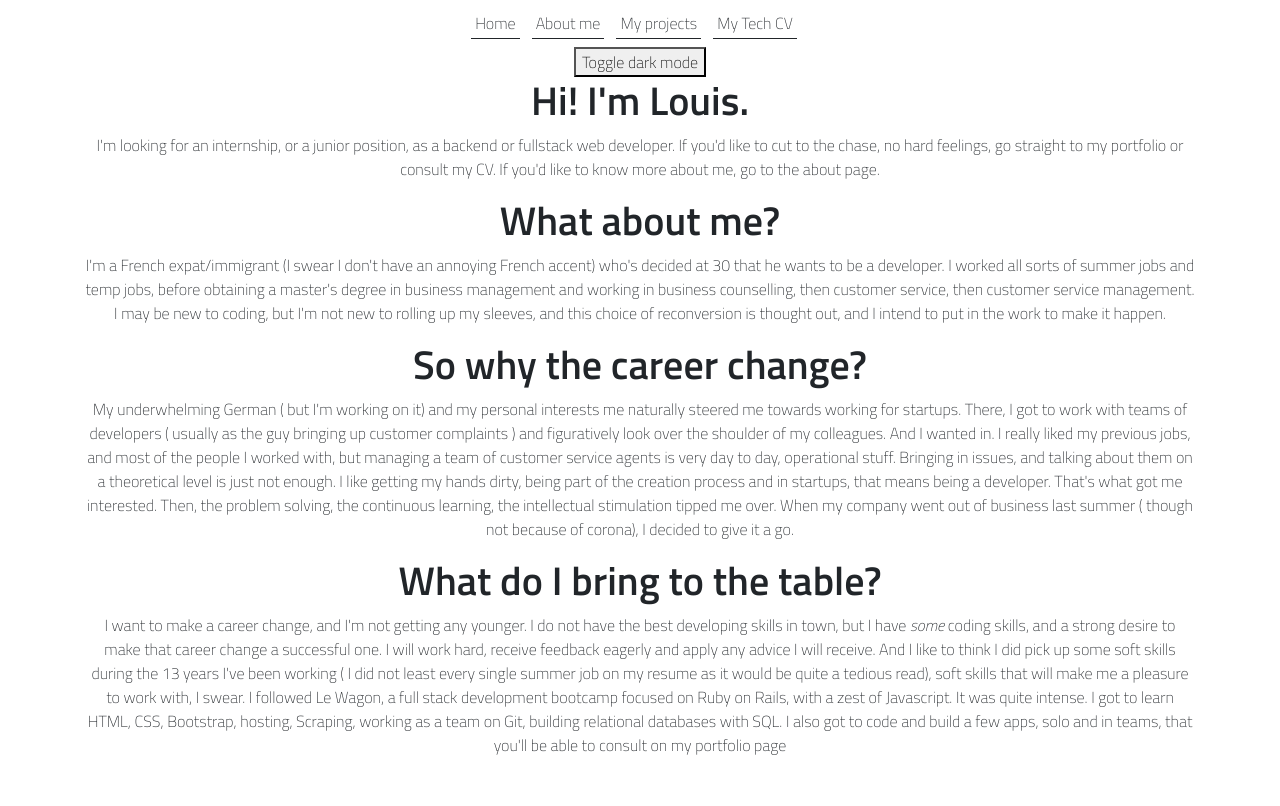
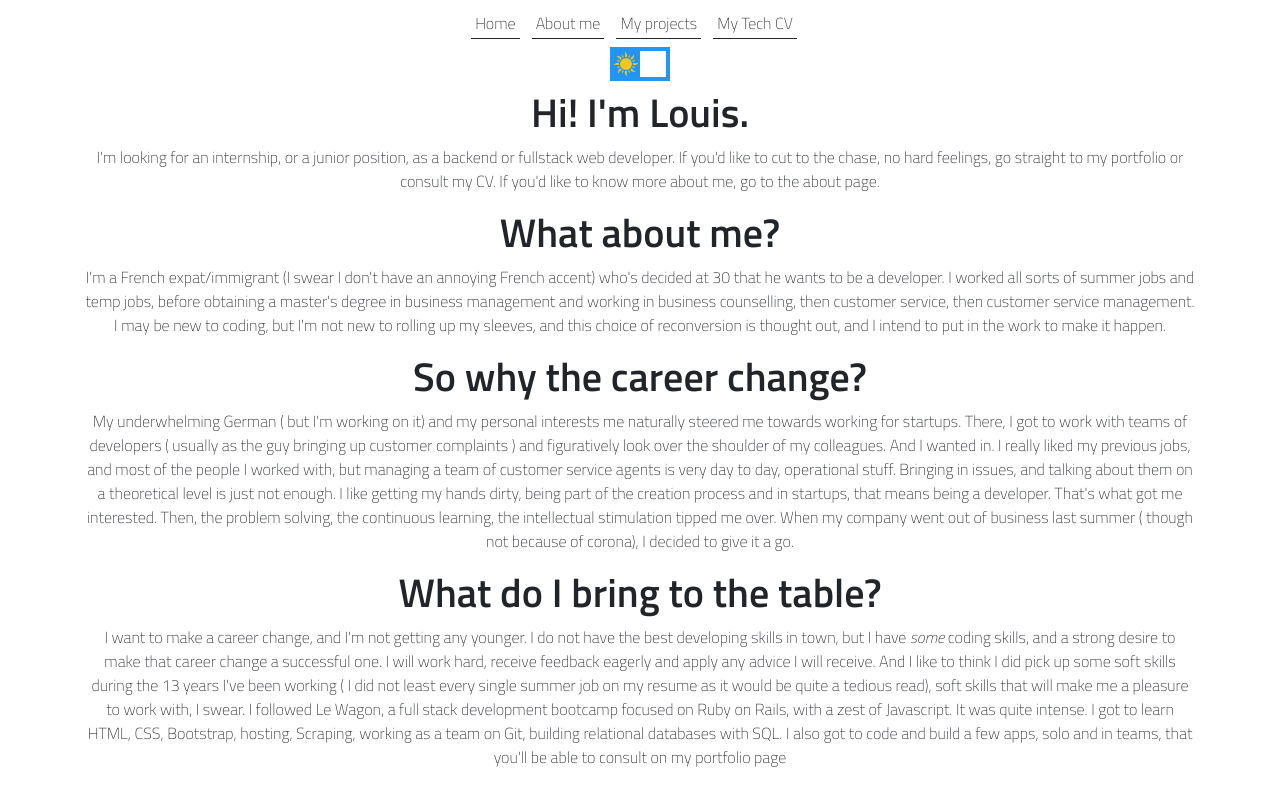
Before and after one commit to louisaude/portfoliolouis, a Jekyll site: the page built from index.html, in a window 1280 px wide. Shown: the top 806 px of the page. Built offline with Jekyll 4.4.1, drawn with Linux system fonts in a browser that asks for light colours; some web fonts are replaced.

Commit message:
dm button styled and persistent

```diff
--- a/_layouts/page.html
+++ b/_layouts/page.html
@@ -3,12 +3,22 @@ layout: meta
 ---
 <body>
 {% include navbar.html %}
-<button onclick="myFunction()">Toggle dark mode</button>
+<label class="switch">
+  <input type="checkbox" id="dmcheckbox" onclick="myFunction()">
+  <span class="slider"></span>
+</label>
+
   {{ content }}
   <script>
     (function () {
       if (sessionStorage.getItem('darkmode') === 'true'){
-      document.body.classList.add("dark-mode");}
+      document.body.classList.add("dark-mode");
+      document.getElementById("dmcheckbox").checked = false;
+    }
+    else  {
+      document.body.classList.remove("dark-mode");
+      document.getElementById("dmcheckbox").checked = true;
+       }
 })();
     function myFunction() {
    if (sessionStorage.getItem('darkmode') !== 'true') {
--- /dev/null
+++ b/assets/css/darkmodebutton.scss
@@ -0,0 +1,56 @@
+.switch {
+  position: relative;
+  display: inline-block;
+  width: 60px;
+  height: 34px;
+  // padding-left: 5px;
+}
+
+.switch input {
+  opacity: 0;
+  width: 0;
+  height: 0;
+}
+
+.slider {
+  position: absolute;
+  cursor: pointer;
+  top: 0;
+  left: 0;
+  right: 0;
+  bottom: 0;
+  background-color: #ccc;
+  -webkit-transition: .4s;
+  transition: .4s;
+  background-image: url("../moon.png");
+  background-repeat: no-repeat;
+  background-position: right 8% bottom 50%;}
+
+.slider:before {
+  position: absolute;
+  content: "";
+  height: 26px;
+  width: 26px;
+  left: 4px;
+  bottom: 4px;
+  background-color: white;
+  -webkit-transition: .4s;
+  transition: .4s;
+}
+
+input:checked + .slider {
+  background-color: #2196F3;
+  background-image: url("../sun.png");
+  background-repeat: no-repeat;
+  background-position: left 8% bottom 50%;
+  }
+
+input:focus + .slider {
+  box-shadow: 0 0 1px #2196F3;
+}
+
+input:checked + .slider:before {
+  -webkit-transform: translateX(26px);
+  -ms-transform: translateX(26px);
+  transform: translateX(26px);
+}
--- a/assets/css/main.scss
+++ b/assets/css/main.scss
@@ -5,6 +5,7 @@
 @import "fonts.scss";
 @import "buttons.scss";
 @import "containers.scss";
+@import "darkmodebutton.scss";
 
 .navbar-nav {
   margin: 0 auto;
```
Also changed, not shown: assets/moon.png (added), assets/sun.png (added).
